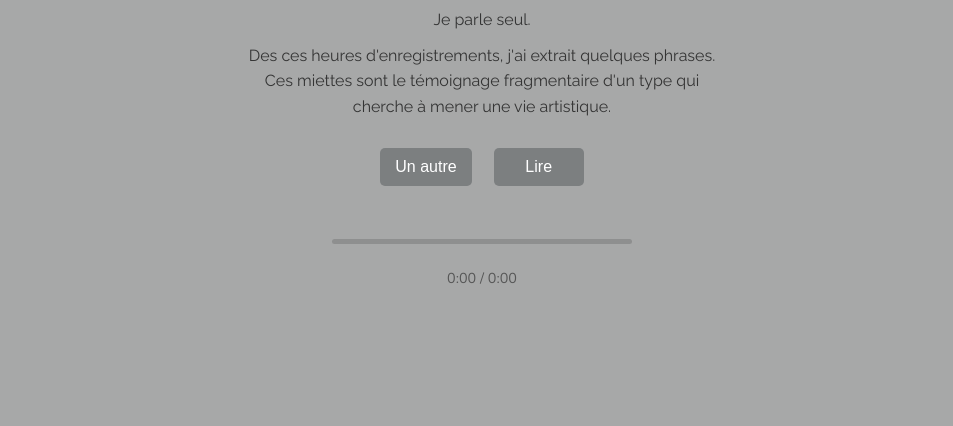
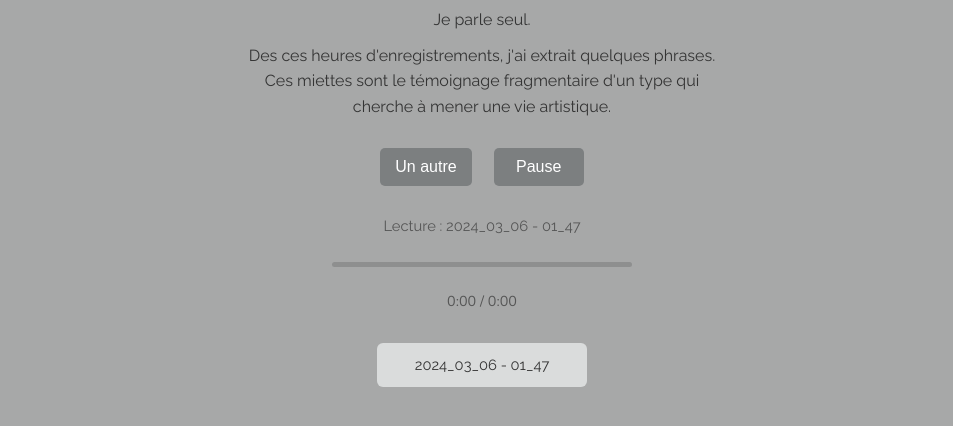
Before and after one commit to ElliotRoyer/ElliotRoyer.github.io, a plain HTML site: page voix/index.html in a window 1280 px wide. Both pictures are taken after a click on the button "Écouter". Shown: the part 174-600 px from the top of the page, without its empty margins (158-1111 px from the left). Drawn offline with Linux system fonts and the light colour scheme.

Commit message:
Correction bug voix

```diff
--- a/voix/index.html
+++ b/voix/index.html
@@ -39,7 +39,7 @@
 
         <div class="controls">
           <button id="play-random">Écouter</button>
-          <button id="toggle" style="display:none;">Lire</button>
+          <button id="toggle" hidden>Lire</button>
         </div>
 
         <audio id="player" preload="none"></audio>
@@ -65,10 +65,10 @@
   const progress = document.getElementById('progress');
   const nowPlaying = document.getElementById('now-playing');
   const timeDisplay = document.getElementById('time-display');
-  const footer = document.querySelector('.site-footer');
 
   const playedFiles = new Set();
   let hasStarted = false;
+  let currentFile = null;
 
   function formatName(file) {
     return decodeURIComponent(
@@ -78,43 +78,42 @@
 
   function formatTime(seconds) {
     if (!seconds || isNaN(seconds)) return "0:00";
-
     const m = Math.floor(seconds / 60);
     const s = Math.floor(seconds % 60);
-
     return `${m}:${s.toString().padStart(2, '0')}`;
   }
 
   function updateProgressBar() {
     const percent = (player.currentTime / player.duration) * 100 || 0;
-
     progress.value = percent;
-
     progress.style.background =
       `linear-gradient(to right, #333 ${percent}%, rgba(0,0,0,0.15) ${percent}%)`;
   }
 
   function updateTimeDisplay() {
-    const current = player.currentTime || 0;
-    const duration = player.duration || 0;
-
     timeDisplay.textContent =
-      `${formatTime(current)} / ${formatTime(duration)}`;
+      `${formatTime(player.currentTime)} / ${formatTime(player.duration)}`;
   }
 
-  function playAudio(file) {
-    player.src = file;
-    player.play();
+  async function playAudio(file) {
+    try {
+      currentFile = file;
+      player.src = file;
+      await player.play(); // IMPORTANT : garantit le lancement
 
-    nowPlaying.textContent = `Lecture : ${formatName(file)}`;
+      nowPlaying.textContent = `Lecture : ${formatName(file)}`;
+    } catch (err) {
+      console.log("Lecture bloquée :", err);
+    }
   }
 
-  button.addEventListener('click', () => {
+  button.addEventListener('click', async () => {
     if (playedFiles.size === audios.length) {
       alert("revenez plus tard pour d'autres miettes");
       return;
     }
 
+    // premier clic : afficher UI
     if (!hasStarted) {
       hasStarted = true;
 
@@ -127,11 +126,10 @@
       progress.hidden = false;
       timeDisplay.hidden = false;
 
-      footer.hidden = false;
-
       toggle.textContent = "Pause";
     }
 
+    // choisir un fichier
     let i;
     do {
       i = Math.floor(Math.random() * audios.length);
@@ -139,13 +137,12 @@
 
     const file = audios[i];
 
-    playAudio(file);
+    await playAudio(file);
 
+    // ajouter liste
     if (!playedFiles.has(file)) {
       const li = document.createElement('li');
       li.textContent = formatName(file);
-      li.style.cursor = 'pointer';
-
       li.addEventListener('click', () => playAudio(file));
 
       playedList.prepend(li);
@@ -185,7 +182,6 @@
 
   document.addEventListener('keydown', (e) => {
     const tag = document.activeElement.tagName;
-
     if (tag === 'INPUT' || tag === 'TEXTAREA') return;
 
     if (e.code === 'Space') {
```
